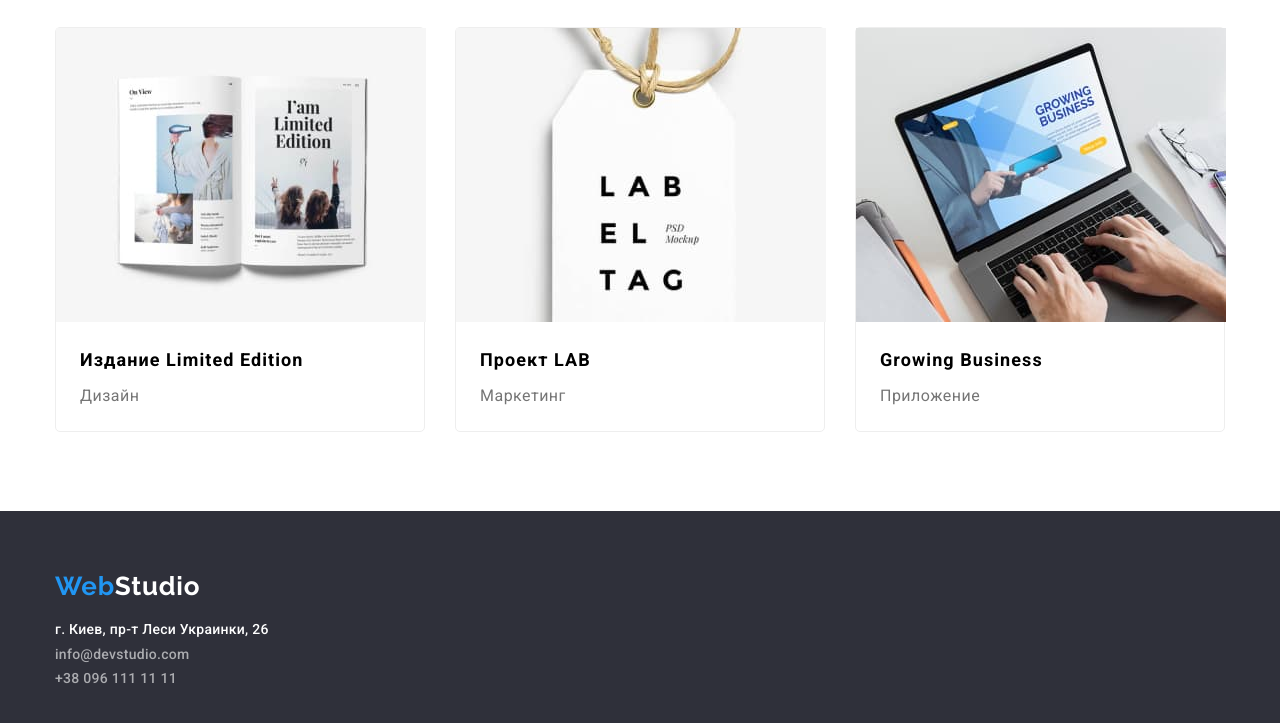
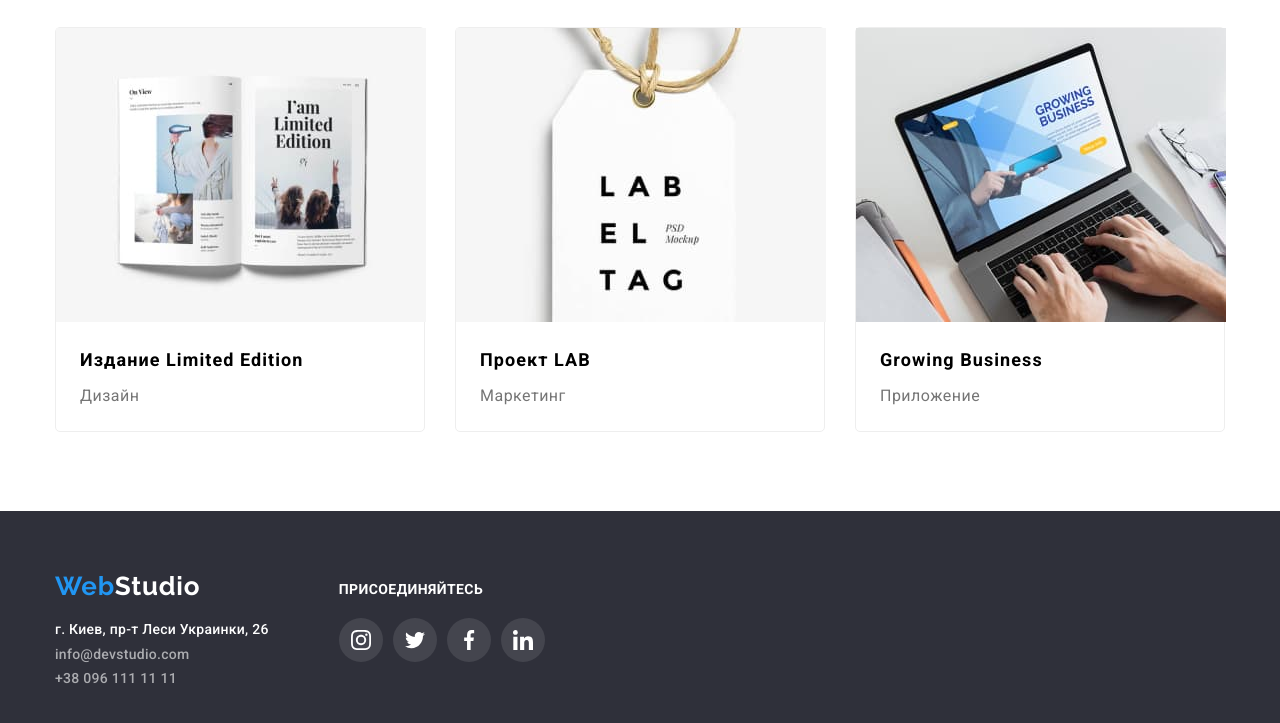
Before and after one commit to Myrhoiazov/goit-markup-hw-04, a plain HTML site: page portfolio.html in a window 1280 px wide. Shown: the part 1104-1827 px from the top of the page. Drawn offline with Linux system fonts and the light colour scheme.

Commit message:
footer social

```diff
--- a/portfolio.html
+++ b/portfolio.html
@@ -191,7 +191,11 @@
 
     <footer class="footer">
       <div class="container">
-        <a class="logo footer-logo" href="index.html"><span>Web</span>Studio</a>
+        <div class="footer-row">
+          <div class="footer-adress">
+            <a class="logo footer-logo" href="index.html"
+              ><span>Web</span>Studio</a
+            >
             <address>
               <ul class="contact footer-contact">
                 <li class="item">
@@ -214,6 +218,43 @@
               </ul>
             </address>
           </div>
+
+          <div class="footer-social">
+            <h2 class="footer-social-text">присоединяйтесь</h2>
+            <div class="footer-social-link">
+              <a class="footer-link" href="#">
+                <svg aria-label="instagram" class="footer-link-instagram">
+                  <use
+                    href="./images/icon/symbol-defs.svg#icon-instagram"
+                  ></use>
+                </svg>
+              </a>
+              <a class="footer-link" href="#"
+              ><svg aria-label="twitter" class="footer-link-twitter">
+                <use
+                  href="./images/icon/symbol-defs.svg#icon-twitter"
+                ></use>
+              </svg>
+            </a>
+              <a class="footer-link" href="#"
+              ><svg aria-label="facebook" class="footer-link-facebook">
+                <use
+                  href="./images/icon/symbol-defs.svg#icon-facebook"
+                ></use>
+              </svg>
+            </a>
+              <a class="footer-link" href="#"
+                ><svg aria-label="linkedin" class="footer-link-linkedin">
+                  <use
+                    href="./images/icon/symbol-defs.svg#icon-linkedin"
+                  ></use>
+                </svg>
+              </a>
+
+            </div>
+          </div>
+        </div>
+      </div>
     </footer>
   </body>
 </html>
```
Lines whose indentation alone changed are shown as unchanged.
